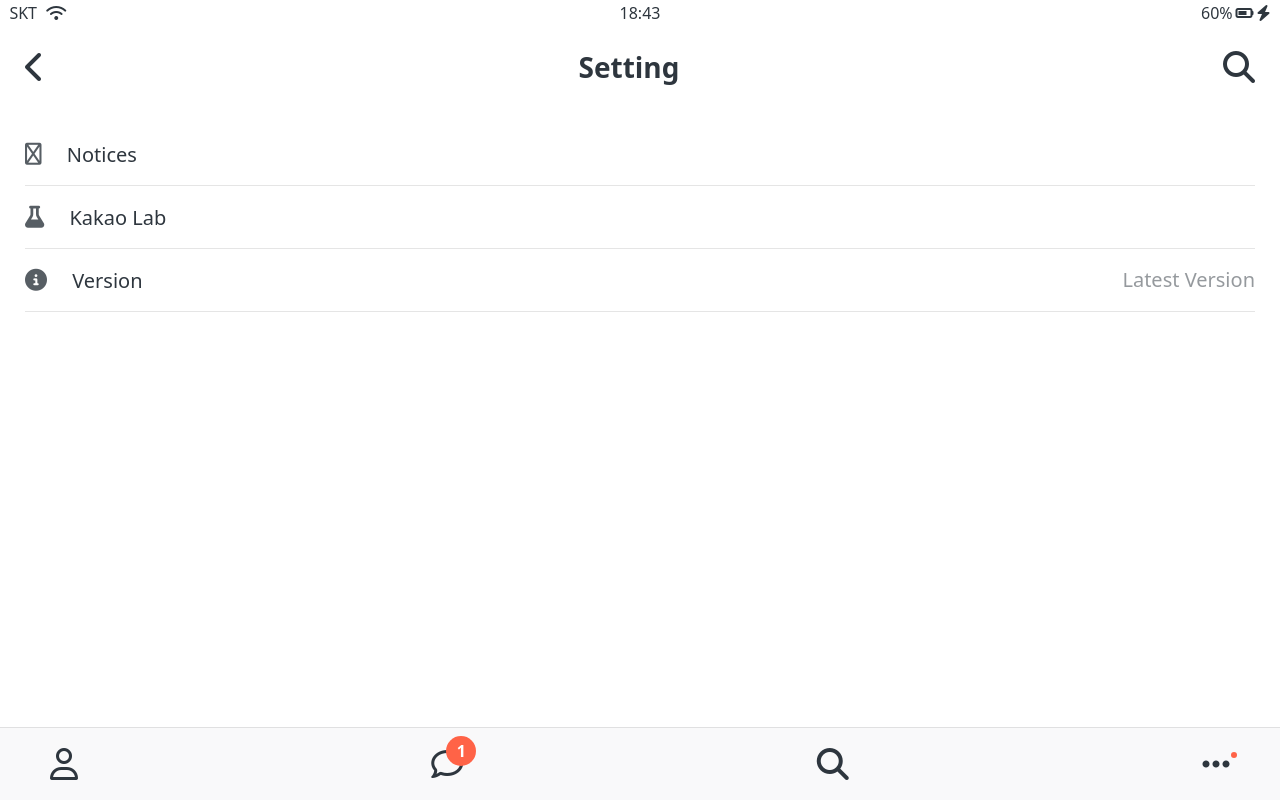
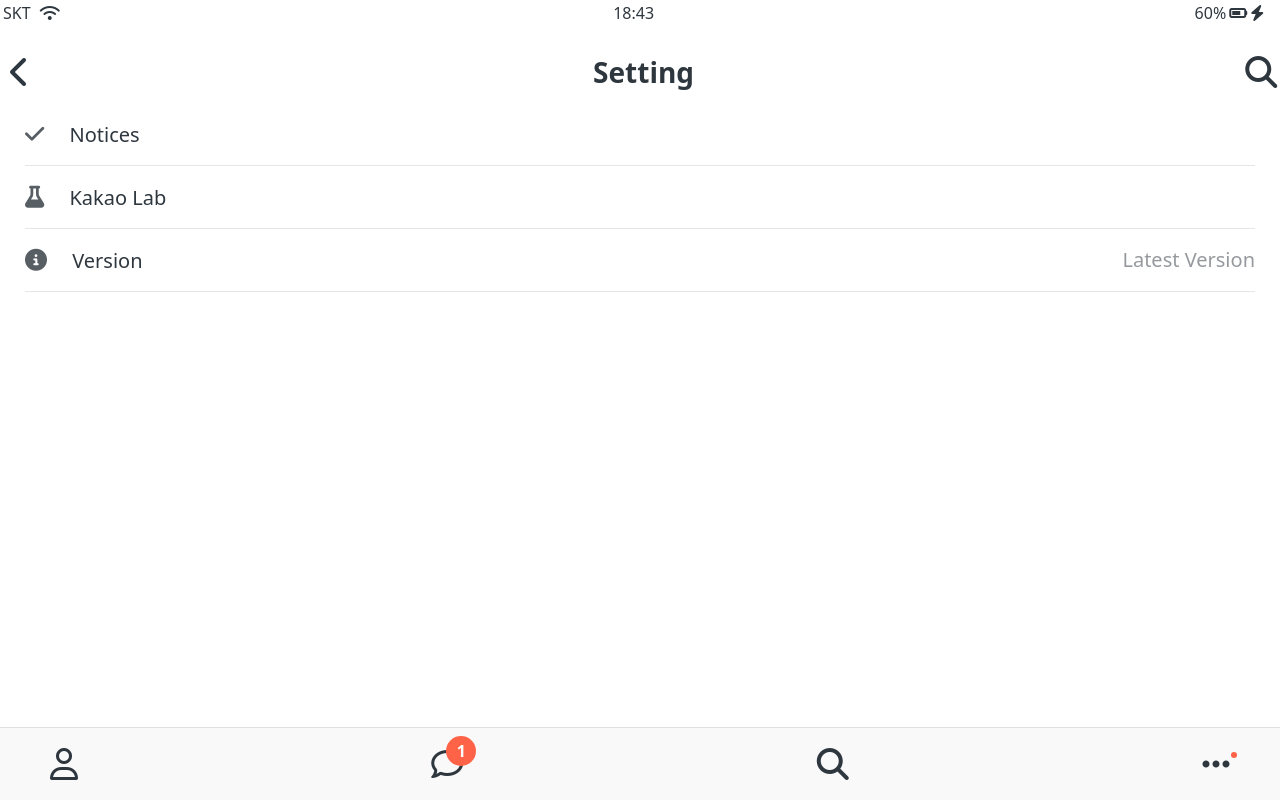
Before and after one commit to LanguidCat/CloneCoding-KakaoTalk, a plain HTML site: page setting.html in a window 1280 px wide. Drawn offline with Linux system fonts and the light colour scheme.

Commit message:
minor fixes

```diff
--- a/css/components/alt-screen-header.css
+++ b/css/components/alt-screen-header.css
@@ -1,4 +1,4 @@
-.alt-header {
+/* .alt-header {
     padding: var(--horizontal-space);
     margin-bottom: 15px;
     display: flex;
@@ -19,4 +19,26 @@
     position: absolute;
     top: 28px;
     right: 255px;
-}
+} */
+ .alt-header {
+    display: flex;
+    align-items: center;
+    margin-bottom: 15px;
+ }
+ .alt-header__column {
+    width: 33%;
+    margin-top: 30px;
+ }
+ .alt-header__column:first-child {
+    margin-left: 10px;
+ }
+ .alt-header__column:nth-child(2) {
+    display: flex;
+    justify-content: center;
+    font-size: 28px;
+    font-weight: 600;
+ }
+ .alt-header__column:last-child {
+    display: flex;
+    justify-content: flex-end;
+ }
--- a/css/components/status-bar.css
+++ b/css/components/status-bar.css
@@ -1,28 +1,22 @@
 .status-bar {
     display:flex;
-    justify-content: center;
     padding: 5px 3px;
 }
-
 .status-bar__column {
     width: 33%
 }
-
 .status-bar__column:first-child span {
     margin-right: 5px;
 }
-
 .status-bar__column:nth-child(2) {
     display: flex;
     justify-content: center;
 }
-
 .status-bar__column:last-child {
     display: flex;
     justify-content: flex-end;
     align-items: center;
 }
-
 .status-bar__column .fa-battery-three-quarters {
     margin: 0px 3px;
 }
--- a/css/screens/chats.css
+++ b/css/screens/chat.css
@@ -14,14 +14,14 @@
     margin-top: 15px;
     z-index: 1;
 }
+#chat-screen .status-bar {
+    z-index: 2;
+}
 .main-chat {
     margin-top: 150px;
     display: flex;
     flex-direction: column;
     align-items: center;
-}
-#chat-screen .status-bar {
-    z-index: 2;
 }
 .chat__timestamp {
     color: white;
--- a/css/screens/settings.css
+++ b/css/screens/settings.css
@@ -1,5 +1,5 @@
 .settings__setting {
-    padding: 20px 0;
+    padding: 20px 0px;
     border-bottom: 1px solid rgba(0, 0, 0, 0.1);
     font-size: 20px;
     display: flex;
--- a/css/style.css
+++ b/css/style.css
@@ -14,7 +14,7 @@
 @import "screens/find.css";
 @import "screens/more.css";
 @import "screens/settings.css";
-@import "screens/chats.css";
+@import "screens/chat.css";
 
 body {
     color: #2e363e;
--- a/setting.html
+++ b/setting.html
@@ -40,7 +40,7 @@
       <ul class="settings-list">
         <li class="settings__setting">
           <div class="settings__setting-column">
-            <i class="far fa-bullhorn"></i>
+            <i class="fa-solid fa-check"></i>
             <span>Notices</span>
           </div>
           <div class="settings__setting-column"></div>
```
Also changed, not shown: chat.html (+1 -1 lines).
